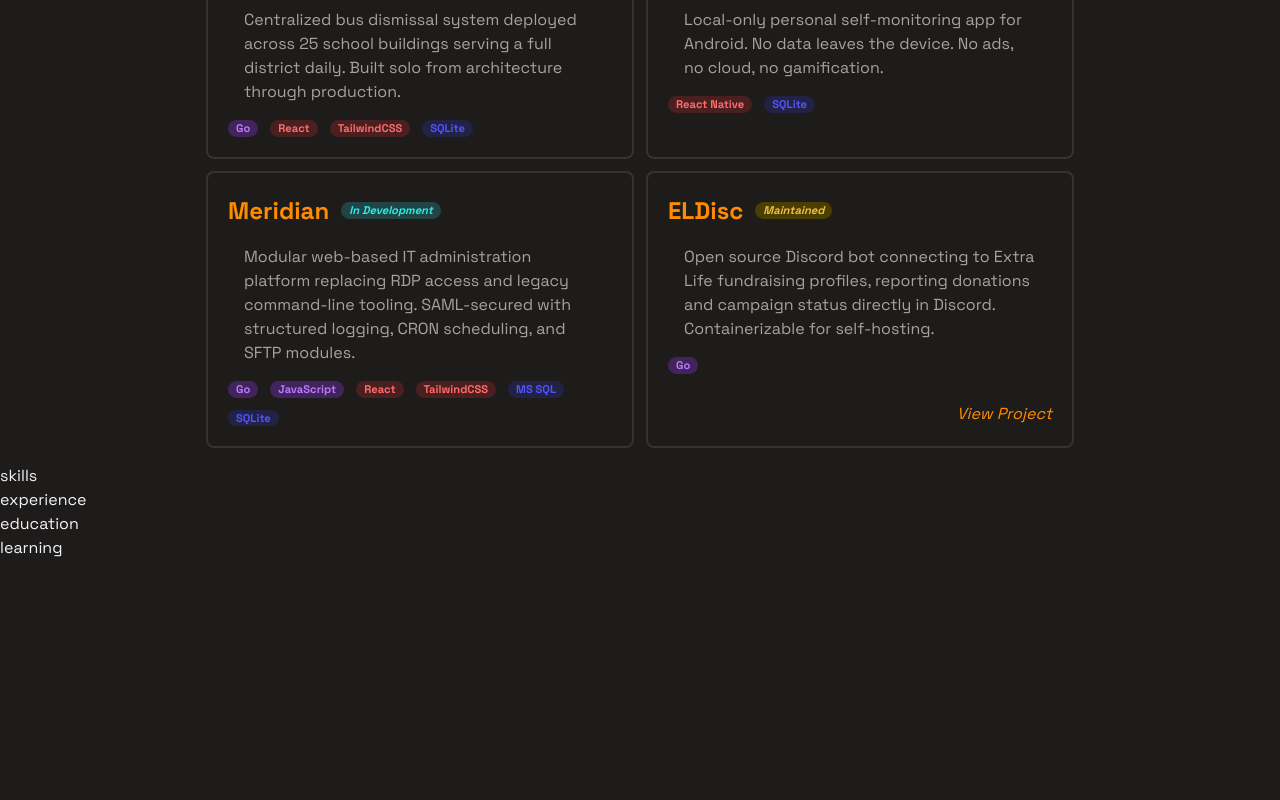
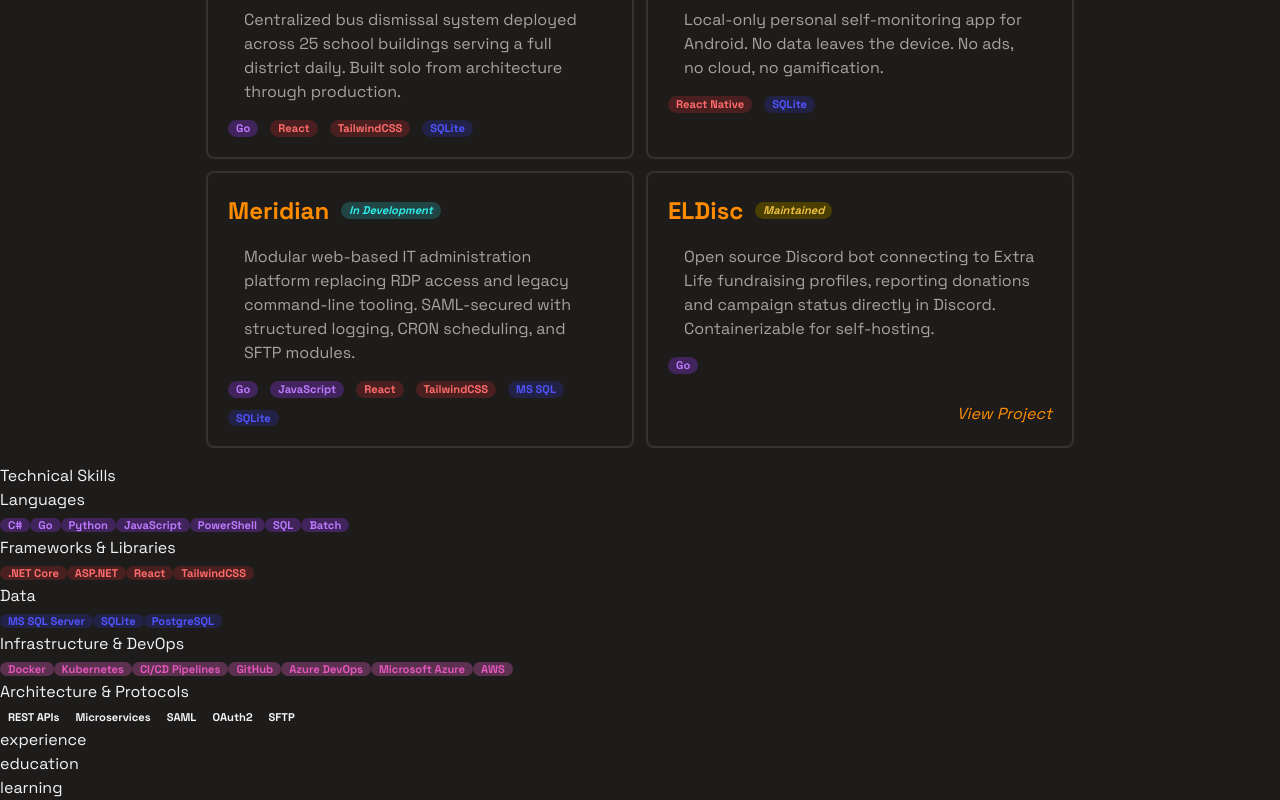
Before and after one commit to rdephillip/rdephillip-portfolio, a React (Vite) app: page / in a window 1280 px wide. Shown: the part 882-1682 px from the top of the page. Before the commit the page ends 1442 px from the top, so only its background shows below. Built offline with nearby package versions, Linux system fonts and the light colour scheme.

Commit message:
feat(skills): established skills panel

```diff
--- /dev/null
+++ b/src/components/SkillCategory.jsx
@@ -0,0 +1,24 @@
+export const SkillCategory = ({ skill }) => {
+    const statusClass = {
+        'Language': 'badge--language',
+        'Framework': 'badge--framework',
+        'Data': 'badge--data',
+        'Infra': 'badge--infra',
+        'Protocol': 'badge--protocol'
+    }[skill.type]
+
+    return (
+        <div className="skill-category">
+            <div className="skill-category__header">
+                <h3 className="skill-category__name">{skill.category}</h3>
+            </div>
+            <div className="skill-category__items">
+                {skill.items.map(item => {
+                    return (
+                        <span key={item} className={`badge ${statusClass}`}>{item}</span>
+                    )
+                })}
+            </div>
+        </div>
+    )
+}
--- a/src/components/sections/Skills.jsx
+++ b/src/components/sections/Skills.jsx
@@ -1,3 +1,16 @@
+import { skills } from '../../data'
+import { SkillCategory } from '../SkillCategory'
+
 export const Skills = () => {
-    return <section>skills</section>
+    return (
+        <div className='skills__list'>
+            <h2 className='skills__title'>Technical Skills</h2>
+            {skills.map(skill => (
+                <SkillCategory
+                    key={skill.category}
+                    skill={skill}
+                />
+            ))}
+        </div>
+    )
 }
--- a/src/data/skills.js
+++ b/src/data/skills.js
@@ -1,26 +1,27 @@
 export const skills = [
   {
     category: "Languages",
+    type: "Language",
     items: ["C#", "Go", "Python", "JavaScript", "PowerShell", "SQL", "Batch"]
   },
   {
     category: "Frameworks & Libraries",
+    type: "Framework",
     items: [".NET Core", "ASP.NET", "React", "TailwindCSS"]
   },
   {
     category: "Data",
+    type: "Data",
     items: ["MS SQL Server", "SQLite", "PostgreSQL"]
   },
   {
     category: "Infrastructure & DevOps",
-    items: ["Docker", "CI/CD Pipelines", "GitHub", "Azure DevOps"]
-  },
-  {
-    category: "Cloud",
-    items: ["Microsoft Azure", "AWS"]
+    type: "Infra",
+    items: ["Docker", "Kubernetes", "CI/CD Pipelines", "GitHub", "Azure DevOps", "Microsoft Azure", "AWS"]
   },
   {
     category: "Architecture & Protocols",
+    type: "Protocol",
     items: ["REST APIs", "Microservices", "SAML", "OAuth2", "SFTP"]
   }
 ]
```
